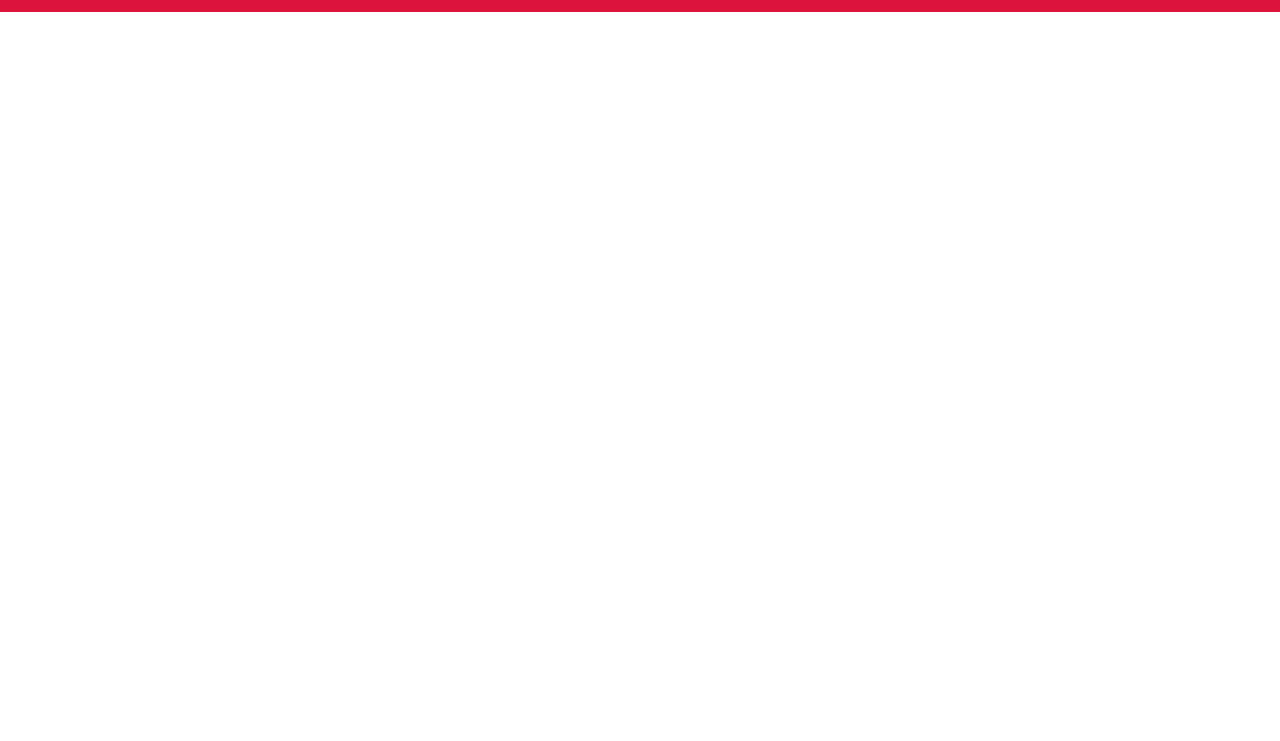
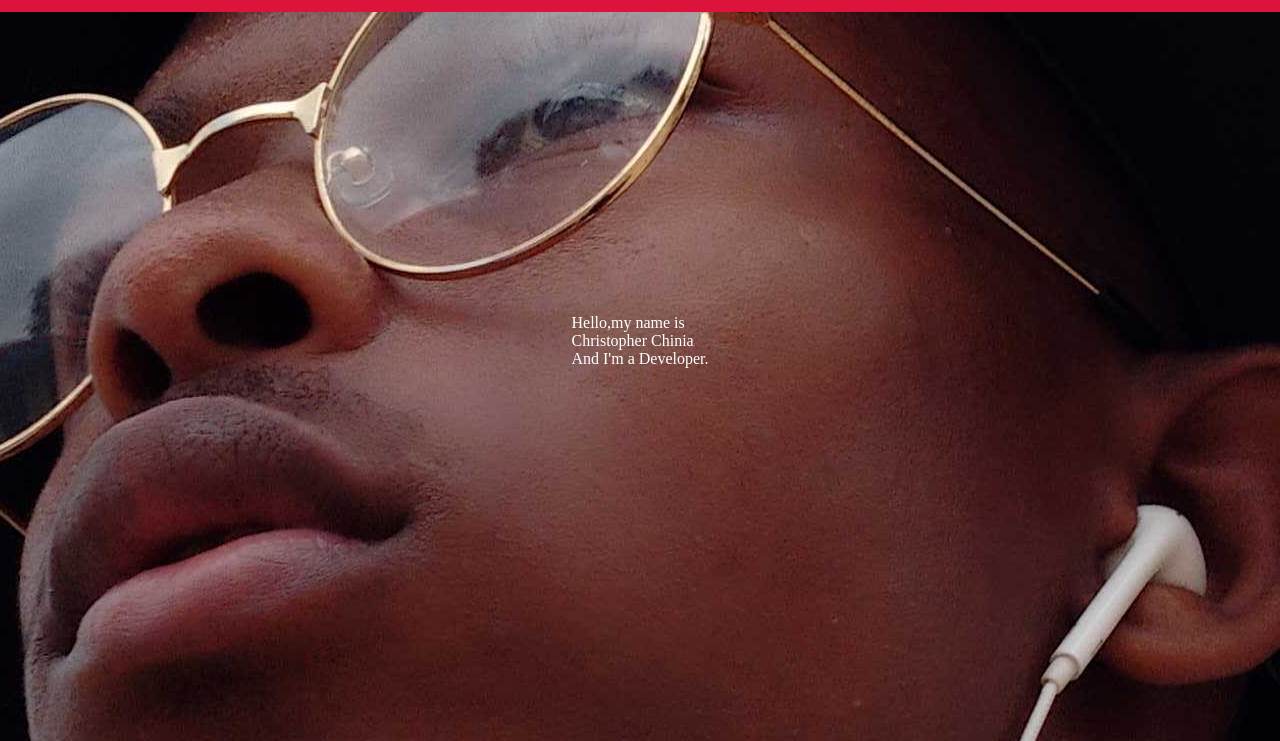
Before and after one commit to ChristopherChinia/My-Portfolio, a plain HTML site: page index.html in a window 1280 px wide. Shown: the part 59-800 px from the top of the page. Drawn offline with Linux system fonts and the light colour scheme.

Commit message:
added a photo in the images folder

```diff
--- a/assets/css/styles.css
+++ b/assets/css/styles.css
@@ -46,7 +46,7 @@
 /* styling for Home section start */
 .home{
     display: flex;
-    background: url()no-repeat center;
+    background: url(../images/1.jpg)no-repeat center;
     height: 100vh;
     color: white;
 }
```
Also changed, not shown: assets/images/2.jpg (added).
